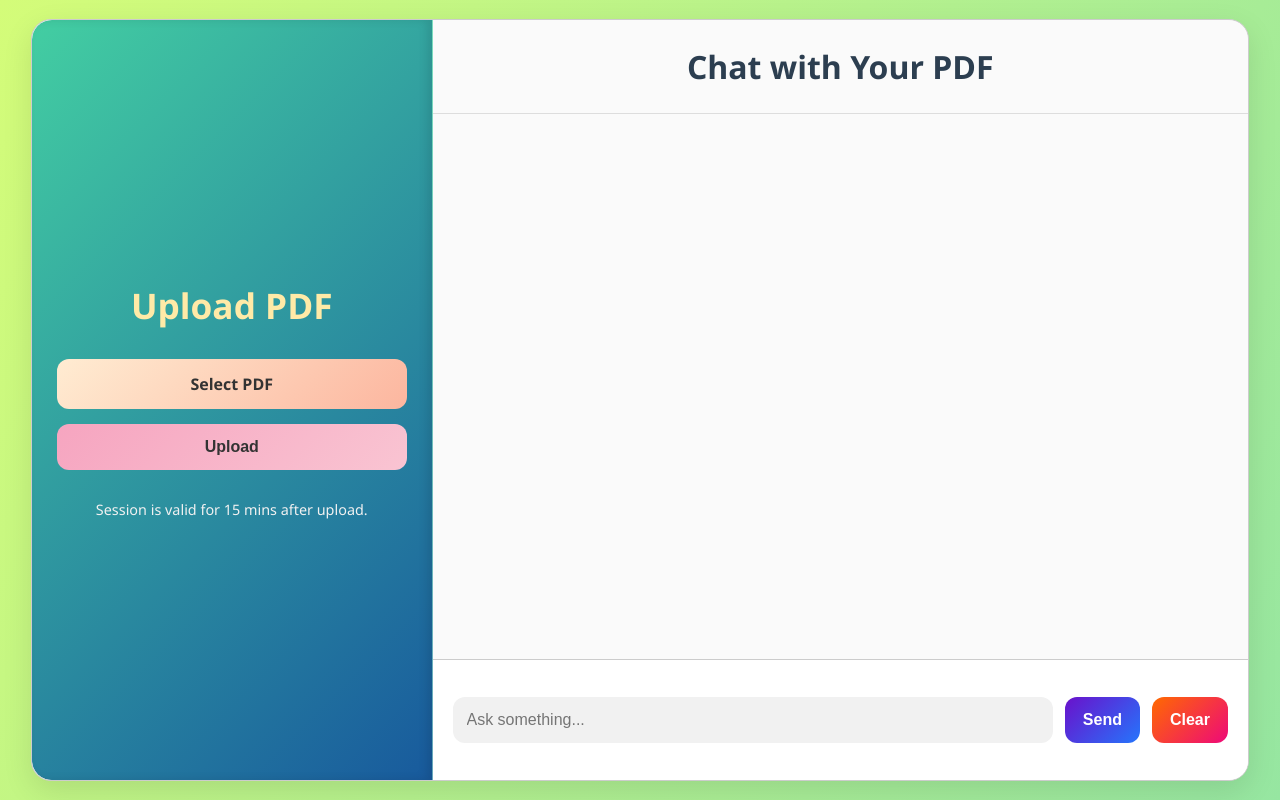
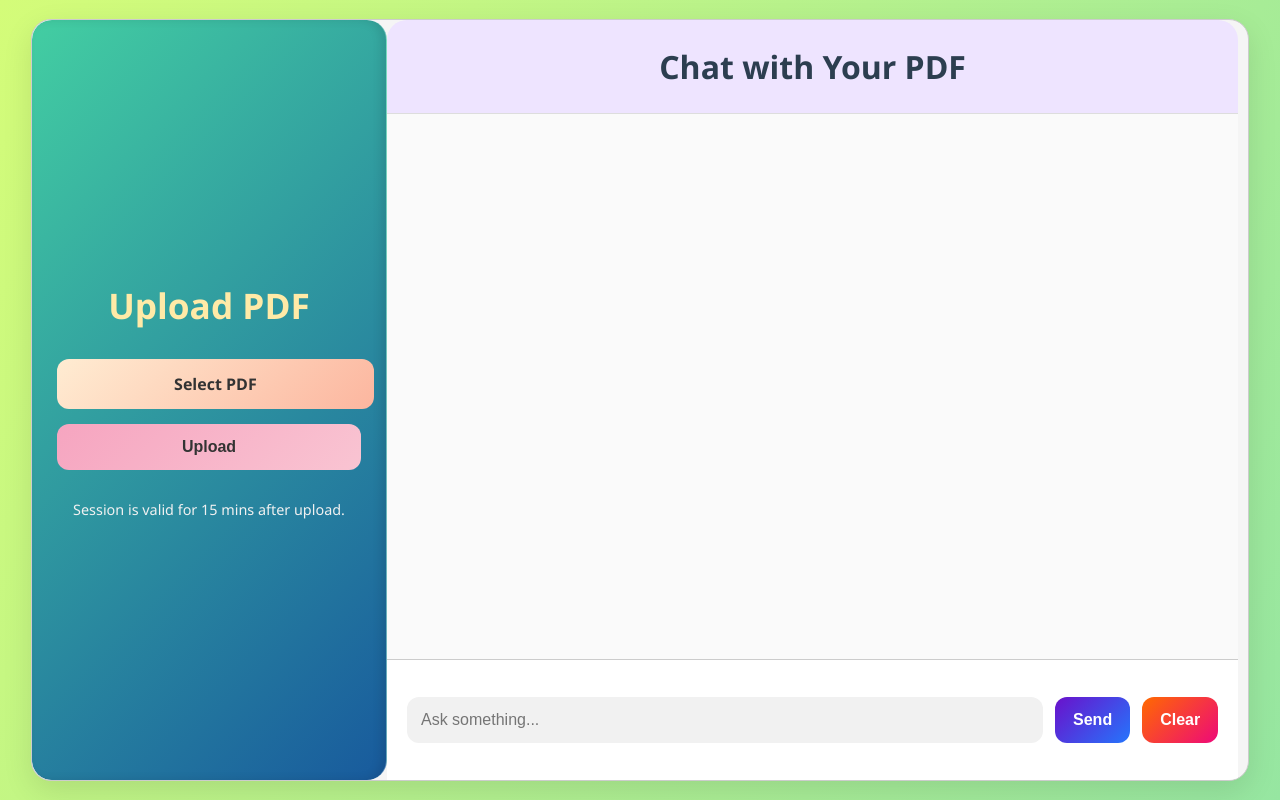
Before and after one commit to shubhendu-ghosh-DS/AskmyPdf, a Flask app: page / in a window 1280 px wide. Run offline with Flask 3, Linux system fonts and the light colour scheme; some libraries are stand-ins or nearby versions.

Commit message:
Update static/style.css

```diff
--- a/static/style.css
+++ b/static/style.css
@@ -25,7 +25,7 @@ body {
 
 /* LEFT PANEL */
 .left-panel {
-  width: 30%;
+  width: 25%;
   background: linear-gradient(135deg, #43cea2, #185a9d);
   padding: 40px 25px;
   display: flex;
@@ -33,7 +33,7 @@ body {
   justify-content: center;
   border-right: 1px solid rgba(255, 255, 255, 0.3);
   color: #fff;
-  border-radius: 20px 0 0 20px;
+  border-radius: 20px 20px;
   box-shadow: inset -5px 0 10px rgba(0, 0, 0, 0.1);
 }
 
@@ -84,10 +84,10 @@ body {
 /* RIGHT PANEL */
 .right-panel {
   width: 70%;
-  background: #fafafa;
+  background: #eee4ff;
   display: flex;
   flex-direction: column;
-  border-radius: 0 20px 20px 0;
+  border-radius: 20px 20px;
   position: relative;
   height: 100%;
 }
@@ -112,13 +111,22 @@ body {
   overflow: hidden;
 }
 
-/* Chat Container */
 .chat-container {
   flex: 1;
   overflow-y: auto;
+  overflow-x: hidden;
   padding: 20px 25px;
   background-color: #fafafa;
   scroll-behavior: smooth;
+  height: calc(100% - 80px); /* Ensures input section does not hide messages */
+}
+
+/* Automatically scroll to bottom */
+.chat-container:after {
+  content: '';
+  display: block;
+  height: 1px;
+  margin-bottom: 1px;
 }
 
 /* Chat Box */
@@ -127,6 +135,7 @@ body {
   flex-direction: column;
   gap: 12px;
   padding-bottom: 10px;
+  flex-shrink: 0;
 }
 
 /* Individual chat message row */
@@ -235,6 +244,13 @@ body {
   cursor: pointer;
   transition: all 0.3s ease;
   margin-bottom: 15px;
+  width: 95%;
+}
+
+.file-upload-label span {
+  display: block;
+  width: 100%;
+  height: 100%;
 }
 
 .file-upload-label input {
@@ -259,7 +276,7 @@ body {
   font-size: 0.9em;
   margin-top: -10px;
   margin-bottom: 10px;
-  color: #666;
+  color: #03f397;
 }
 
 /* Animations */
```
Also changed, not shown: other parts of static/style.css (+24 -3 lines).
